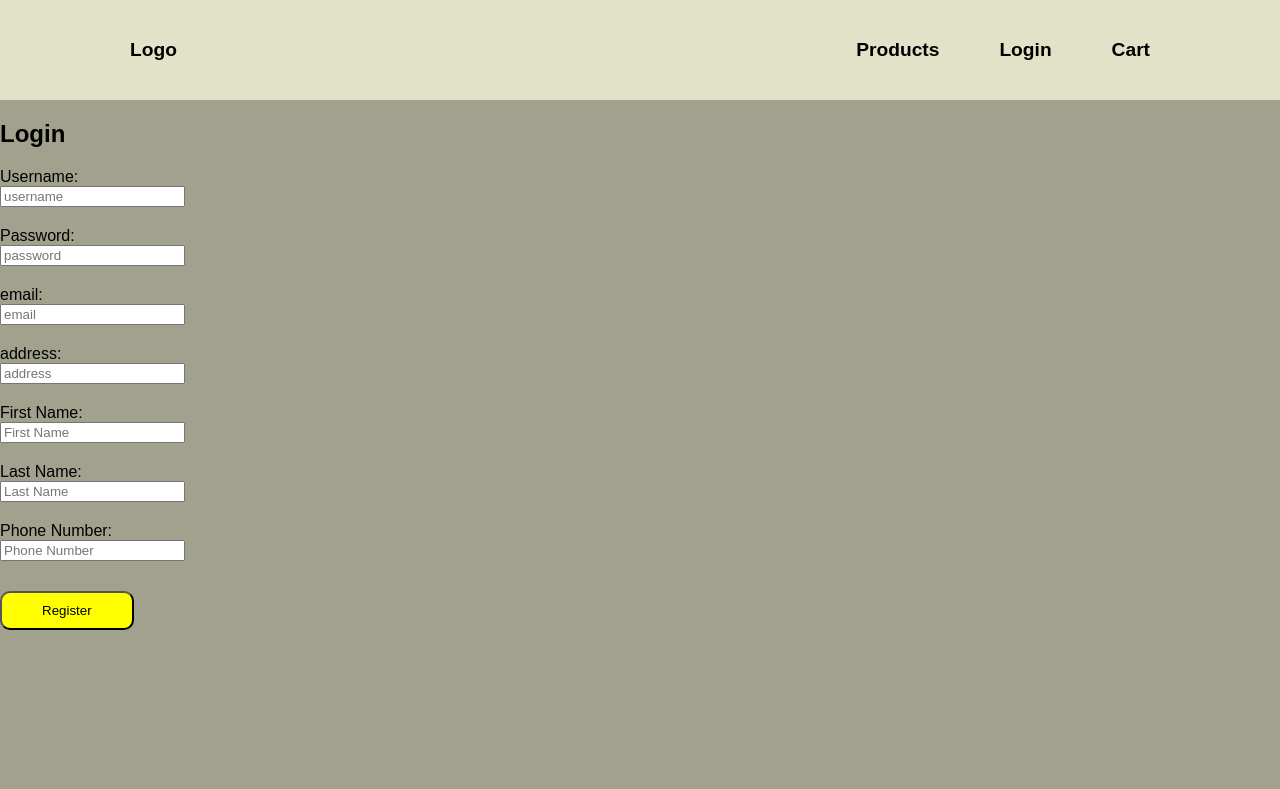
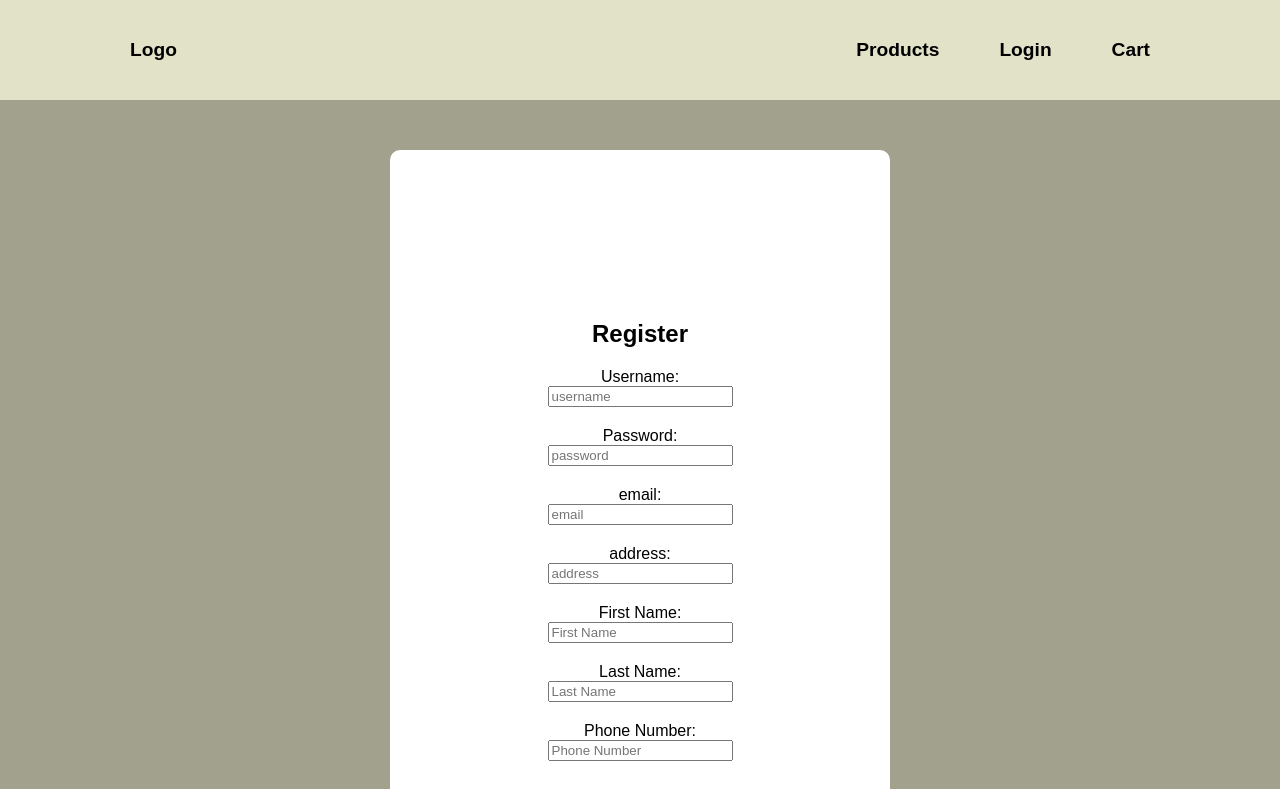
Before and after one commit to CoreyD24/capstone-project, a React (Vite) app: page /register in a window 1280 px wide. Shown: the top 789 px of the page. Built offline with nearby package versions, Linux system fonts and the light colour scheme.

Commit message:
apply login styles to register component

```diff
--- a/src/client/components/Register.jsx
+++ b/src/client/components/Register.jsx
@@ -32,8 +32,8 @@
   };
 
   return (
-    <div>
-      <h2> Login </h2>
+    <section>
+      <h2> Register </h2>
 
       <form action="">
         <label htmlFor="">
@@ -108,7 +108,7 @@
         <br />
         <button onClick={loginHandler}>Register</button>
       </form>
-    </div>
+    </section>
   );
 };
 
```
